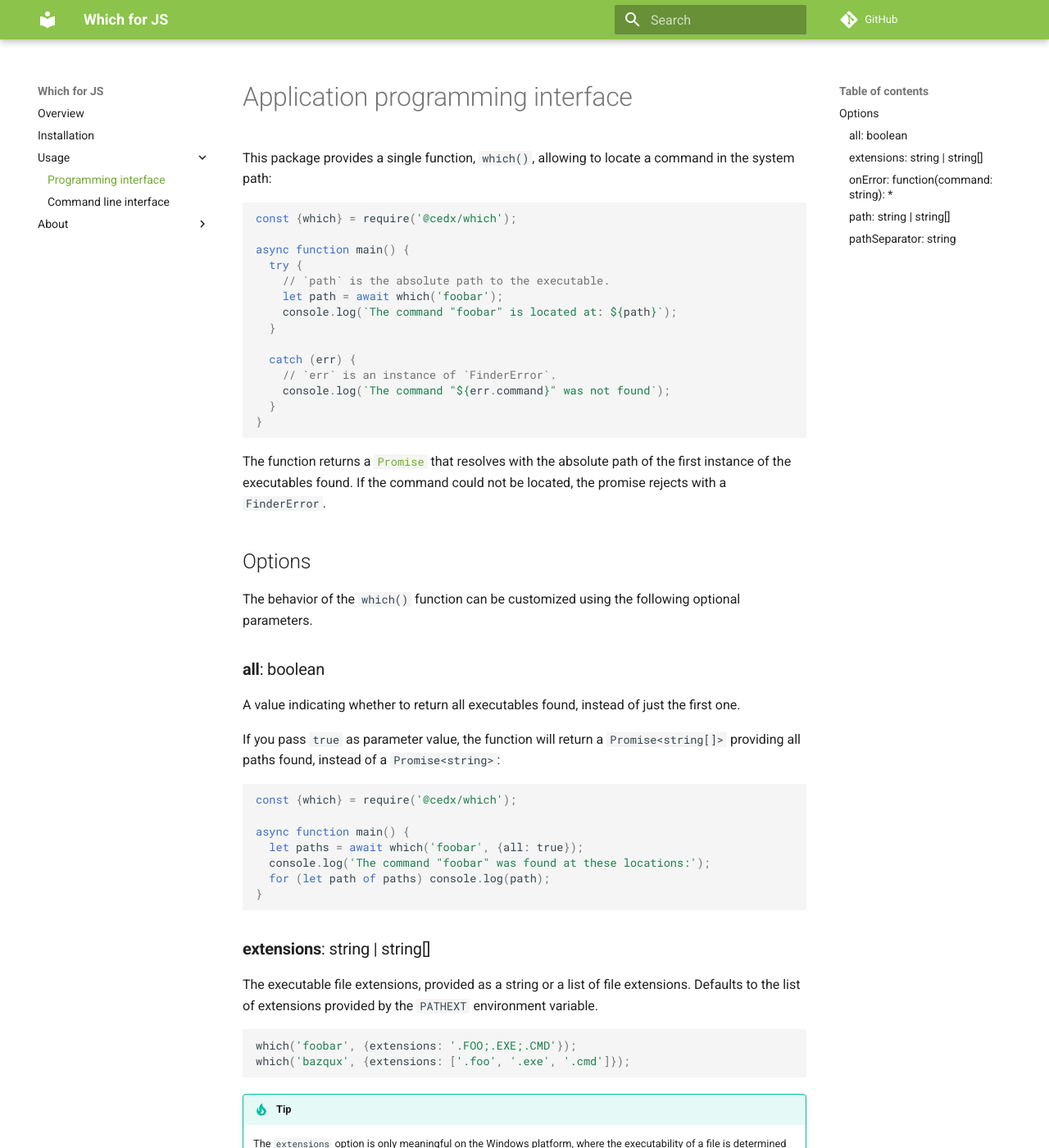
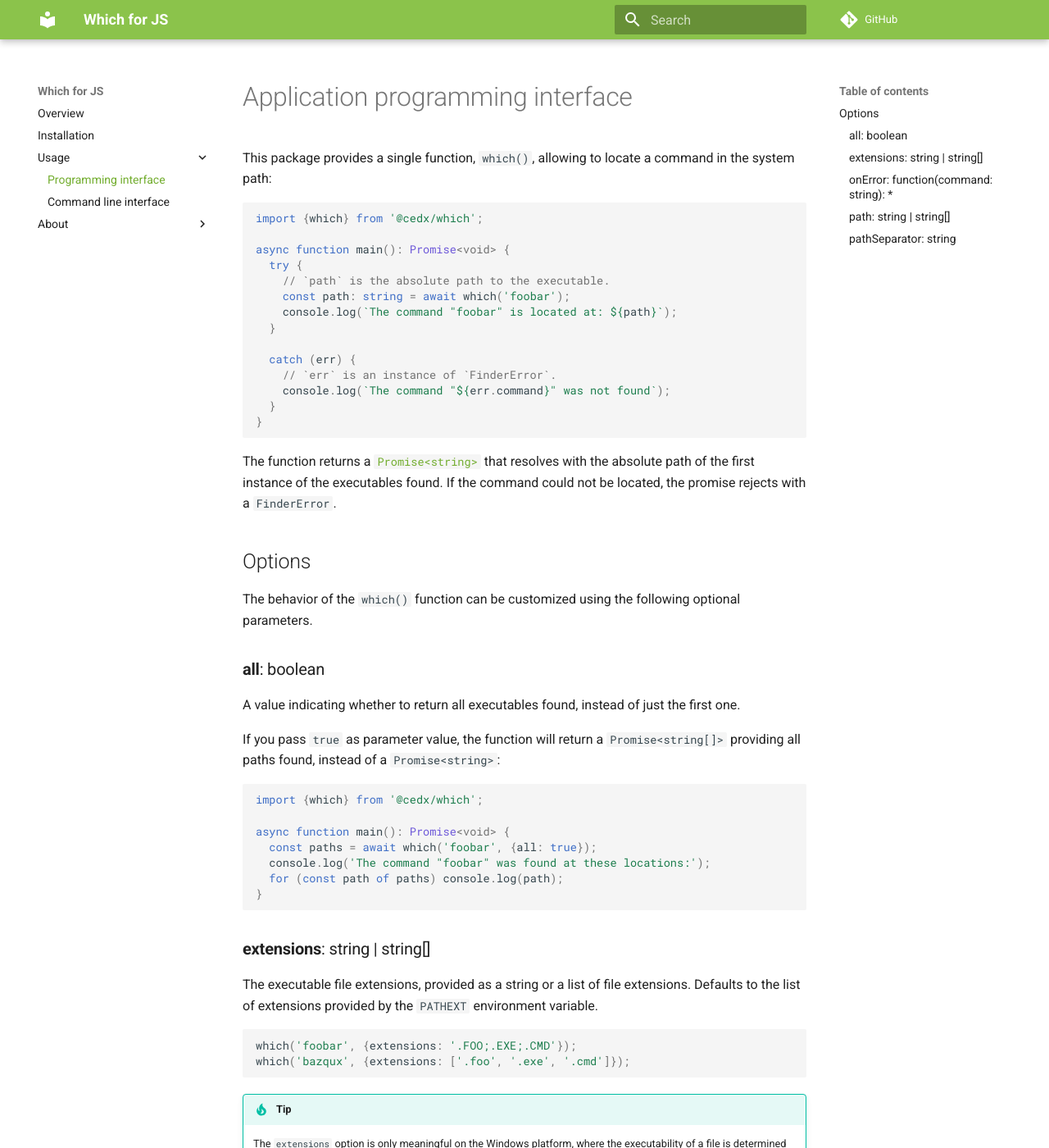
Before and after one commit to cedx/which.js, an MkDocs documentation site: the page built from doc/usage/api.md, in a window 1280 px wide and 1400 px high. Shown: the whole window at 82% size. Built offline with MkDocs 1.6.1 and Material for MkDocs 9.7.7, drawn with Linux system fonts in a browser that asks for light colours; comment, search, counter and statistics services are not loaded; old or Windows-style settings are respelled for this version of MkDocs; some of the changed text lies outside the part shown.

Commit message:
Updated the documentation

````diff
--- a/doc/usage/api.md
+++ b/doc/usage/api.md
@@ -1,16 +1,16 @@
-path: blob/master/lib
-source: which.js
+path: blob/master/src
+source: which.ts
 
 # Application programming interface
 This package provides a single function, `which()`, allowing to locate a command in the system path:
 
-```js
-const {which} = require('@cedx/which');
+```ts
+import {which} from '@cedx/which';
 
-async function main() {
+async function main(): Promise<void> {
   try {
     // `path` is the absolute path to the executable.
-    let path = await which('foobar');
+    const path: string = await which('foobar');
     console.log(`The command "foobar" is located at: ${path}`);
   }
 
@@ -21,7 +21,7 @@
 }
 ```
 
-The function returns a [`Promise`](https://developer.mozilla.org/en-US/docs/Web/JavaScript/Reference/Global_Objects/Promise) that resolves with the absolute path of the first instance of the executables found. If the command could not be located, the promise rejects with a `FinderError`.
+The function returns a [`Promise<string>`](https://developer.mozilla.org/en-US/docs/Web/JavaScript/Reference/Global_Objects/Promise) that resolves with the absolute path of the first instance of the executables found. If the command could not be located, the promise rejects with a `FinderError`.
 
 ## Options
 The behavior of the `which()` function can be customized using the following optional parameters.
@@ -31,20 +31,20 @@
 
 If you pass `true` as parameter value, the function will return a `Promise<string[]>` providing all paths found, instead of a `Promise<string>`:
 
-```js
-const {which} = require('@cedx/which');
+```ts
+import {which} from '@cedx/which';
 
-async function main() {
-  let paths = await which('foobar', {all: true});
+async function main(): Promise<void> {
+  const paths = await which('foobar', {all: true});
   console.log('The command "foobar" was found at these locations:');
-  for (let path of paths) console.log(path);
+  for (const path of paths) console.log(path);
 }
 ```
 
 ### **extensions**: string | string[]
 The executable file extensions, provided as a string or a list of file extensions. Defaults to the list of extensions provided by the `PATHEXT` environment variable.
 
-```js
+```ts
 which('foobar', {extensions: '.FOO;.EXE;.CMD'});
 which('bazqux', {extensions: ['.foo', '.exe', '.cmd']});
 ```
@@ -55,11 +55,11 @@
 ### **onError**: function(command: string): *
 By default, when the specified command cannot be located, a `FinderError` is thrown. You can disable this exception by providing your own error handler:
 
-```js
-const {which} = require('@cedx/which');
+```ts
+import {which} from '@cedx/which';
 
-async function main() {
-  let path = await which('foobar', {onError: command => ''});
+async function main(): Promise<void> {
+  const path = await which('foobar', {onError: command => ''});
   if (!path.length) console.log('The command "foobar" was not found');
   else console.log(`The command "foobar" is located at: ${path}`);
 }
@@ -70,7 +70,7 @@
 ### **path**: string | string[]
 The system path, provided as a string or a list of directories. Defaults to the list of paths provided by the `PATH` environment variable.
 
-```js
+```ts
 which('foobar', {path: '/usr/local/bin:/usr/bin'});
 which('bazqux', {path: ['/usr/local/bin', '/usr/bin']});
 ```
@@ -78,7 +78,7 @@
 ### **pathSeparator**: string
 The character used to separate paths in the system path. Defaults to the [`path.delimiter`](https://nodejs.org/api/path.html#path_path_delimiter) constant.
 
-```js
+```ts
 which('foobar', {pathSeparator: '#'});
 // For example: "/usr/local/bin#/usr/bin"
 ```
````
Also changed, not shown: doc/installation.md (+3 -3 lines).
